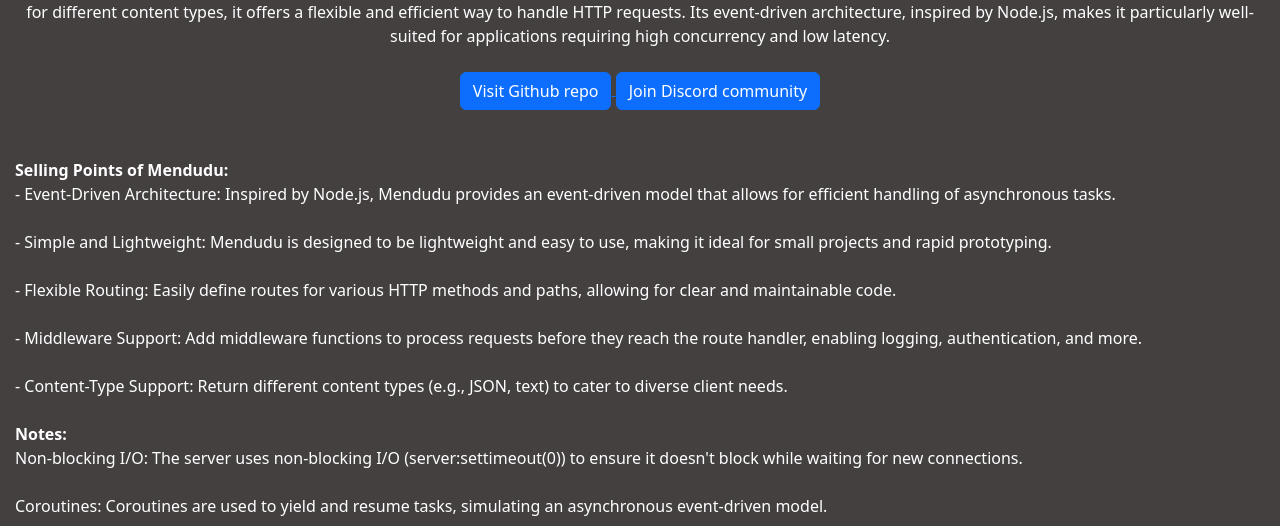
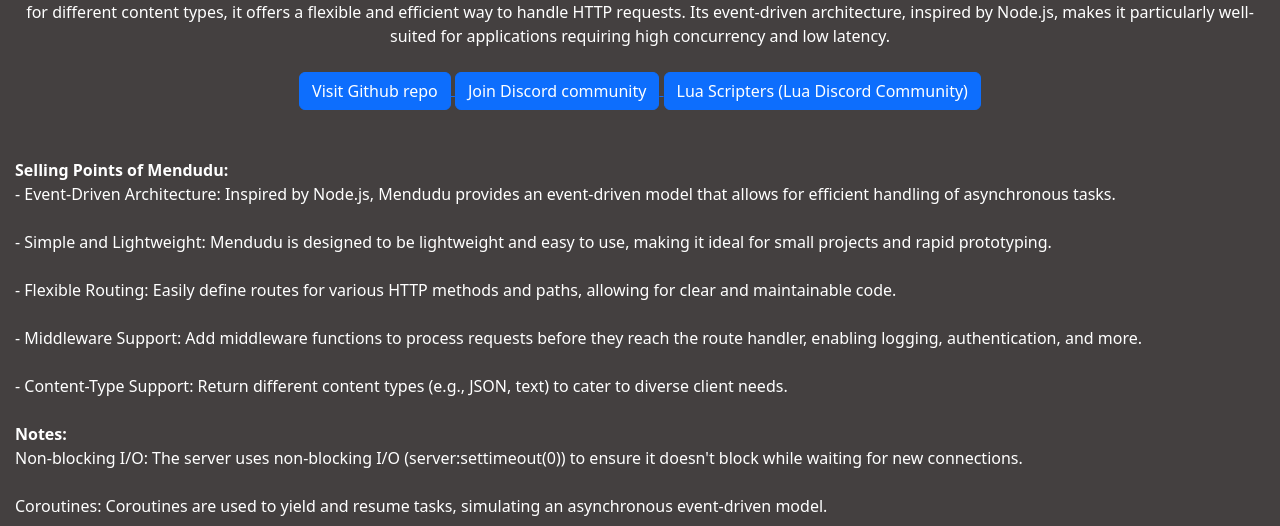
Before and after one commit to Mendudu/homepage, a plain HTML site: page index.html in a window 1280 px wide. Shown: the part 274-800 px from the top of the page. Drawn offline with nearby package versions, Linux system fonts and the light colour scheme.

Commit message:
lua scripters community added

```diff
--- a/index.html
+++ b/index.html
@@ -35,6 +35,11 @@
         <a href="https://discord.gg/ByyHndDKBv" target="_blank">
           <button type="button" class="btn btn-primary">
             Join Discord community
+          </button>
+        </a>
+        <a href="https://discord.com/invite/lua-scripters-561645196757041163" target="_blank">
+          <button type="button" class="btn btn-primary">
+            Lua Scripters (Lua Discord Community)
           </button>
         </a>
       </div>
```
